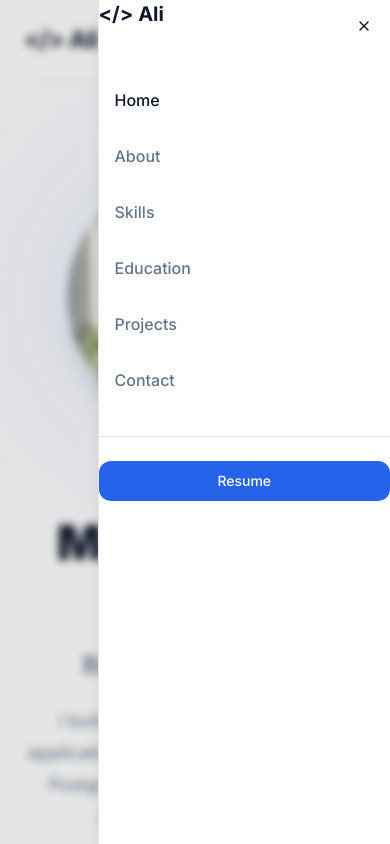
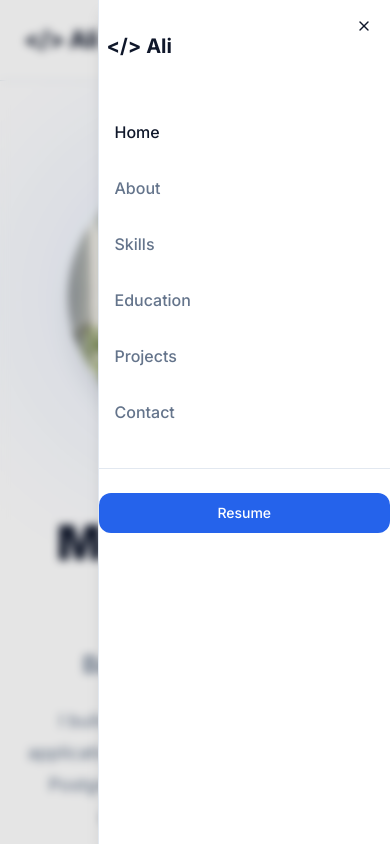
Before and after one commit to thedev-mohammadali/portfolio, a React (Vite) app: page / in a window 390 px wide. Both pictures are taken after a click on the button 346 px from the left and 40 px from the top of the page. Shown: the top 844 px of the page. Built offline with nearby package versions, Linux system fonts and the light colour scheme.

Commit message:
feat(navigation): replace hash routing with smooth scroll system and fix mobile sheet behavior

```diff
--- a/src/components/navigation/DesktopNavigation.tsx
+++ b/src/components/navigation/DesktopNavigation.tsx
@@ -1,4 +1,5 @@
 import { navigationItems } from "@/data/navigation";
+import { scrollToSection } from "@/utils/scrollToSection";
 import { motion } from "motion/react";
 import NavigationLink from "./NavigationLink";
 
@@ -9,11 +10,12 @@ const DesktopNavigation = ({ activeSection }: { activeSection: string }) => {
         <li key={item.href}>
           <motion.div layout>
             <NavigationLink
-              href={item.href}
+              targetId={item.label.toLocaleLowerCase()}
               label={item.label}
               activeSection={activeSection}
               animated
               className="text-sm font-medium"
+              onNavigate={(id) => scrollToSection(id)}
             />
           </motion.div>
         </li>
--- a/src/components/navigation/MobileNavigation.tsx
+++ b/src/components/navigation/MobileNavigation.tsx
@@ -1,20 +1,23 @@
 import { Menu } from "lucide-react";
 
+import { scrollToSection } from "@/utils/scrollToSection";
+import { useState } from "react";
 import { navigationItems } from "../../data/navigation";
 import LinkButton from "../ui/LinkButton";
 import Button from "../ui/MyButton";
-import {
-  Sheet,
-  SheetClose,
-  SheetContent,
-  SheetTitle,
-  SheetTrigger,
-} from "../ui/sheet";
+import { Sheet, SheetContent, SheetTitle, SheetTrigger } from "../ui/sheet";
 import NavigationLink from "./NavigationLink";
 
 const MobileNavigation = ({ activeSection }: { activeSection: string }) => {
+  const [open, setOpen] = useState(false);
+
+  const handleNavigate = (id: string) => {
+    scrollToSection(id);
+    setOpen(false);
+  };
+
   return (
-    <Sheet>
+    <Sheet open={open} onOpenChange={setOpen}>
       <SheetTrigger asChild>
         <Button
           variant="ghost"
@@ -27,7 +30,7 @@ const MobileNavigation = ({ activeSection }: { activeSection: string }) => {
       </SheetTrigger>
 
       <SheetContent side="right" className="w-80">
-        <SheetTitle className="mb-8 text-left text-xl font-bold">
+        <SheetTitle className="my-8 pl-2 text-left text-xl font-bold">
           {"</>"} Ali
         </SheetTitle>
 
@@ -35,29 +38,27 @@ const MobileNavigation = ({ activeSection }: { activeSection: string }) => {
           <ul className="space-y-2">
             {navigationItems.map((item) => (
               <li key={item.href}>
-                <SheetClose asChild>
                 <NavigationLink
-                    href={item.href}
+                  targetId={item.label.toLocaleLowerCase()}
                   label={item.label}
                   activeSection={activeSection}
                   className="hover:bg-card block rounded-lg px-4 py-3 text-base font-medium"
+                  onNavigate={handleNavigate}
                 />
-                </SheetClose>
               </li>
             ))}
           </ul>
 
           <div className="mt-8 border-t pt-6">
-            <SheetClose asChild>
             <LinkButton
               href="/resume.pdf"
               target="_blank"
               rel="noopener noreferrer"
               className="w-full"
+              onClick={() => setOpen(false)}
             >
               Resume
             </LinkButton>
-            </SheetClose>
           </div>
         </nav>
       </SheetContent>
--- a/src/components/navigation/NavigationLink.tsx
+++ b/src/components/navigation/NavigationLink.tsx
@@ -2,28 +2,34 @@ import clsx from "clsx";
 import { motion } from "motion/react";
 
 type NavigationLinkProps = {
-  href: string;
+  targetId: string;
   label: string;
   activeSection: string;
   className?: string;
   onClick?: () => void;
   animated?: boolean;
+  onNavigate?: (id: string) => void;
 };
 
 const NavigationLink = ({
-  href,
+  targetId,
   label,
   activeSection,
   className,
   onClick,
   animated = false,
+  onNavigate,
 }: NavigationLinkProps) => {
-  const isActive = activeSection === href.slice(1);
+  const isActive = activeSection === targetId;
+
+  const handleClick = () => {
+    onNavigate?.(targetId);
+    onClick?.();
+  };
 
   return (
-    <a
-      href={href}
-      onClick={onClick}
+    <button
+      onClick={handleClick}
       className={clsx(
         "relative inline-flex items-center py-2 transition-colors duration-300",
         isActive
@@ -31,6 +37,7 @@ const NavigationLink = ({
           : "text-muted-foreground hover:text-foreground",
         className,
       )}
+      aria-current={isActive ? "page" : undefined}
     >
       {label}
 
@@ -45,7 +52,7 @@ const NavigationLink = ({
           }}
         />
       )}
-    </a>
+    </button>
   );
 };
 
--- /dev/null
+++ b/src/utils/scrollToSection.ts
@@ -0,0 +1,14 @@
+const NAVBAR_HEIGHT = 80;
+
+export const scrollToSection = (id: string) => {
+  const element = document.getElementById(id);
+  if (!element) return;
+
+  const top =
+    element.getBoundingClientRect().top + window.scrollY - NAVBAR_HEIGHT;
+
+  window.scrollTo({
+    top,
+    behavior: "smooth",
+  });
+};
```
Lines whose indentation alone changed are shown as unchanged.
